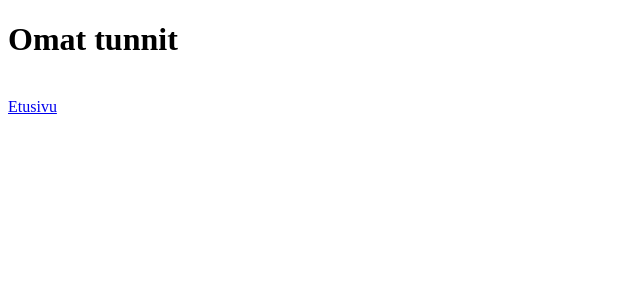
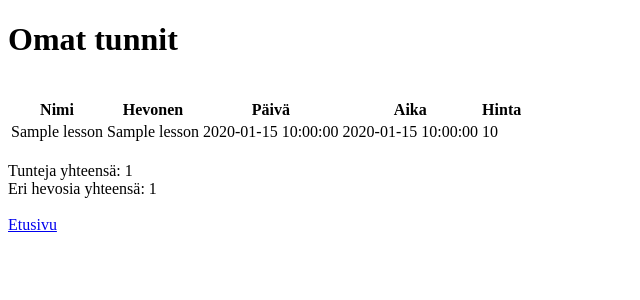
Before and after one commit to sonjasil/tallitietokanta, a Flask app: template templates/student_own_lessons.html in a window 1280 px wide. Shown: the top 300 px of the page, without its empty margins (0-640 px from the left). Run offline with Flask 3, Linux system fonts and the light colour scheme; the template is opened without the code that fills it: most values are stand-ins (such as "Sample title", 1, 10 or a date in 2020).

Commit message:
Added page for student to see their own lessons

```diff
--- a/templates/student_own_lessons.html
+++ b/templates/student_own_lessons.html
@@ -2,4 +2,16 @@
 <title>Tallitietokanta</title>
 <h1>Omat tunnit</h1>
 <br>
+<table>
+    <tr><th>Nimi</th><th>Hevonen</th><th>Päivä</th><th>Aika</th><th>Hinta</th></tr>
+    {% for lesson in lessons %}
+    <tr><td>{{ lesson.rider_name }}</td><td>{{ lesson.horse_name }}</td><td>{{ lesson.lesson_date }}</td><td>{{ lesson.lesson_time }}</td><td>{{ lesson.price }}</td></tr>
+    {% endfor %}
+</table>
+<br>
+Tunteja yhteensä: {{ lesson_count[0] }}
+<br>
+Eri hevosia yhteensä: {{ horse_count[0] }}
+<br>
+<br>
 <a href="/">Etusivu</a>
```
Also changed, not shown: get_lists.py (+12 -2 lines), routes.py (+6 -2 lines).
